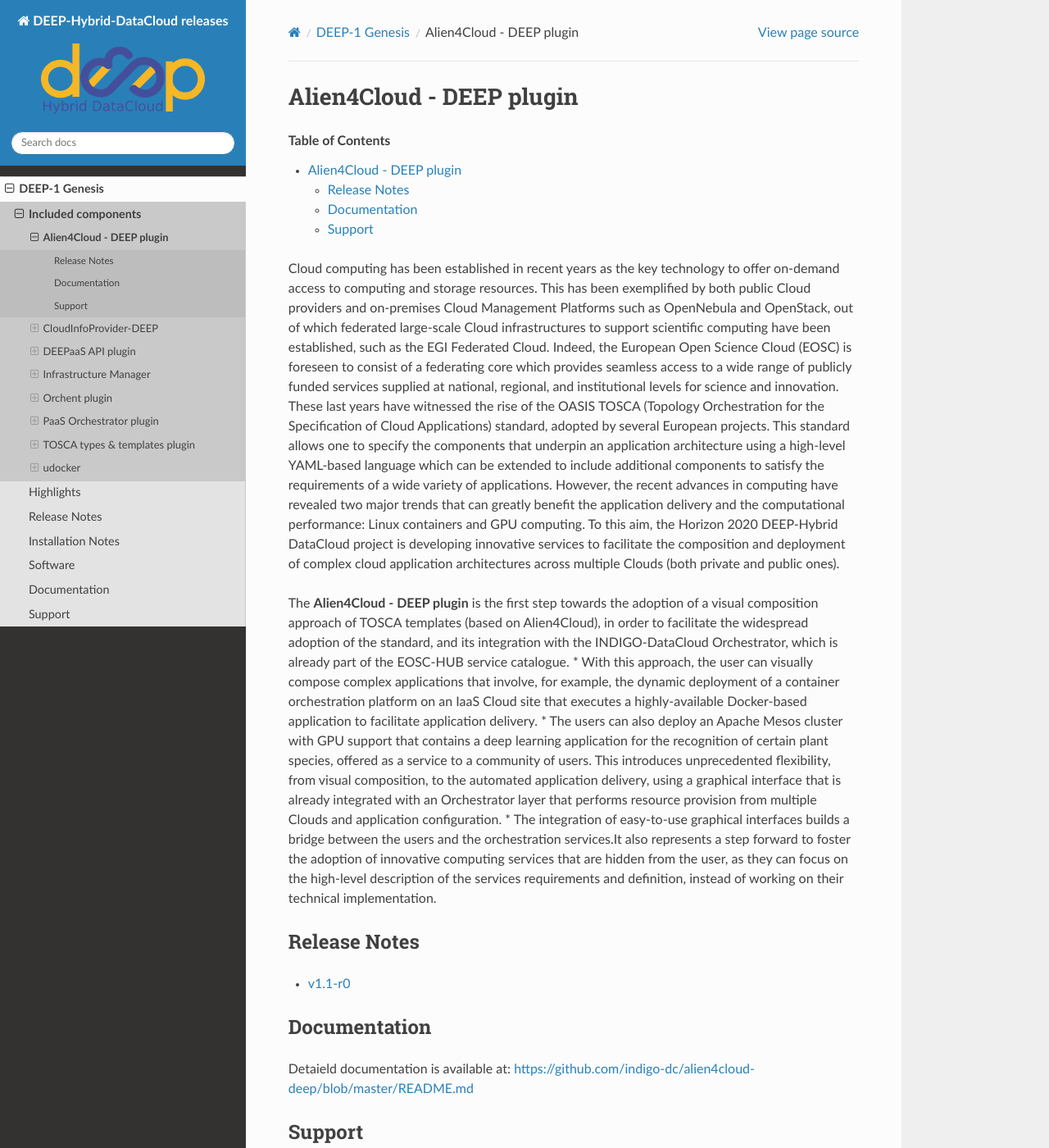
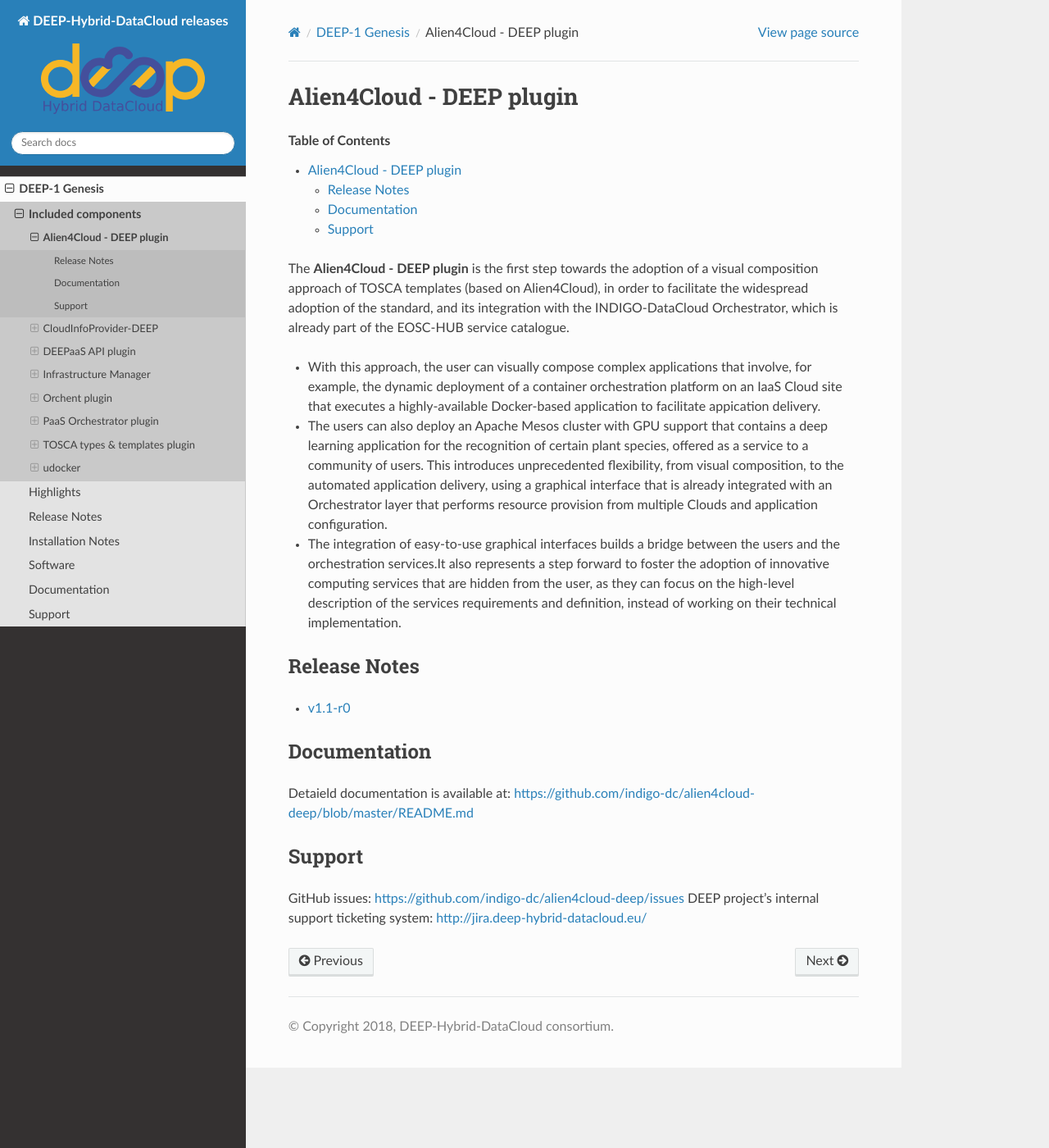
Before and after one commit to deephdc/deep-releases, a Sphinx documentation site: the page built from source/releases/genesis/a4c-deep.rst, in a window 1280 px wide and 1400 px high. Shown: the whole window at 82% size. Built offline with Sphinx 7.4.7 and the Read the Docs theme 2.0.0, drawn with Linux system fonts in a browser that asks for light colours.

Commit message:
minor changes

```diff
--- a/source/releases/genesis/a4c-deep.rst
+++ b/source/releases/genesis/a4c-deep.rst
@@ -3,52 +3,30 @@
 
 .. contents:: Table of Contents
 
-Cloud computing has been established in recent years as the key
-technology to offer on-demand access to computing and storage resources.
-This has been exemplified by both public Cloud providers and on-premises
-Cloud Management Platforms such as OpenNebula and OpenStack, out of
-which federated large-scale Cloud infrastructures to support scientific
-computing have been established, such as the EGI Federated Cloud.
-Indeed, the European Open Science Cloud (EOSC) is foreseen to consist of
-a federating core which provides seamless access to a wide range of
-publicly funded services supplied at national, regional, and
-institutional levels for science and innovation. These last years have
-witnessed the rise of the OASIS TOSCA (Topology Orchestration for the
-Specification of Cloud Applications) standard, adopted by several
-European projects. This standard allows one to specify the components
-that underpin an application architecture using a high-level YAML-based
-language which can be extended to include additional components to
-satisfy the requirements of a wide variety of applications. However, the
-recent advances in computing have revealed two major trends that can
-greatly benefit the application delivery and the computational
-performance: Linux containers and GPU computing. To this aim, the
-Horizon 2020 DEEP-Hybrid DataCloud project is developing innovative
-services to facilitate the composition and deployment of complex cloud
-application architectures across multiple Clouds (both private and
-public ones).
-
-The **Alien4Cloud - DEEP plugin** is the first step towards the adoption
-of a visual composition approach of TOSCA templates (based on
+The **Alien4Cloud - DEEP plugin** is the first step towards the adoption of a visual composition approach of TOSCA templates (based on
 Alien4Cloud), in order to facilitate the widespread adoption of the
 standard, and its integration with the INDIGO-DataCloud Orchestrator,
-which is already part of the EOSC-HUB service catalogue. \* With this
-approach, the user can visually compose complex applications that
-involve, for example, the dynamic deployment of a container
-orchestration platform on an IaaS Cloud site that executes a
-highly-available Docker-based application to facilitate application
-delivery. \* The users can also deploy an Apache Mesos cluster with GPU
-support that contains a deep learning application for the recognition of
-certain plant species, offered as a service to a community of users.
-This introduces unprecedented flexibility, from visual composition, to
-the automated application delivery, using a graphical interface that is
-already integrated with an Orchestrator layer that performs resource
-provision from multiple Clouds and application configuration. \* The
-integration of easy-to-use graphical interfaces builds a bridge between
-the users and the orchestration services.It also represents a step
-forward to foster the adoption of innovative computing services that are
-hidden from the user, as they can focus on the high-level description of
-the services requirements and definition, instead of working on their
-technical implementation.
+which is already part of the EOSC-HUB service catalogue.
+
+- With this approach, the user can visually compose complex applications that
+  involve, for example, the dynamic deployment of a container orchestration platform on an IaaS Cloud site that executes a
+  highly-available Docker-based application to facilitate appication
+  delivery.
+
+- The users can also deploy an Apache Mesos cluster with GPU
+  support that contains a deep learning application for the recognition of
+  certain plant species, offered as a service to a community of users.
+  This introduces unprecedented flexibility, from visual composition, to
+  the automated application delivery, using a graphical interface that is
+  already integrated with an Orchestrator layer that performs resource
+  provision from multiple Clouds and application configuration.
+
+- The integration of easy-to-use graphical interfaces builds a bridge between
+  the users and the orchestration services.It also represents a step
+  forward to foster the adoption of innovative computing services that are
+  hidden from the user, as they can focus on the high-level description of
+  the services requirements and definition, instead of working on their
+  technical implementation.
 
 Release Notes
 -------------
```
